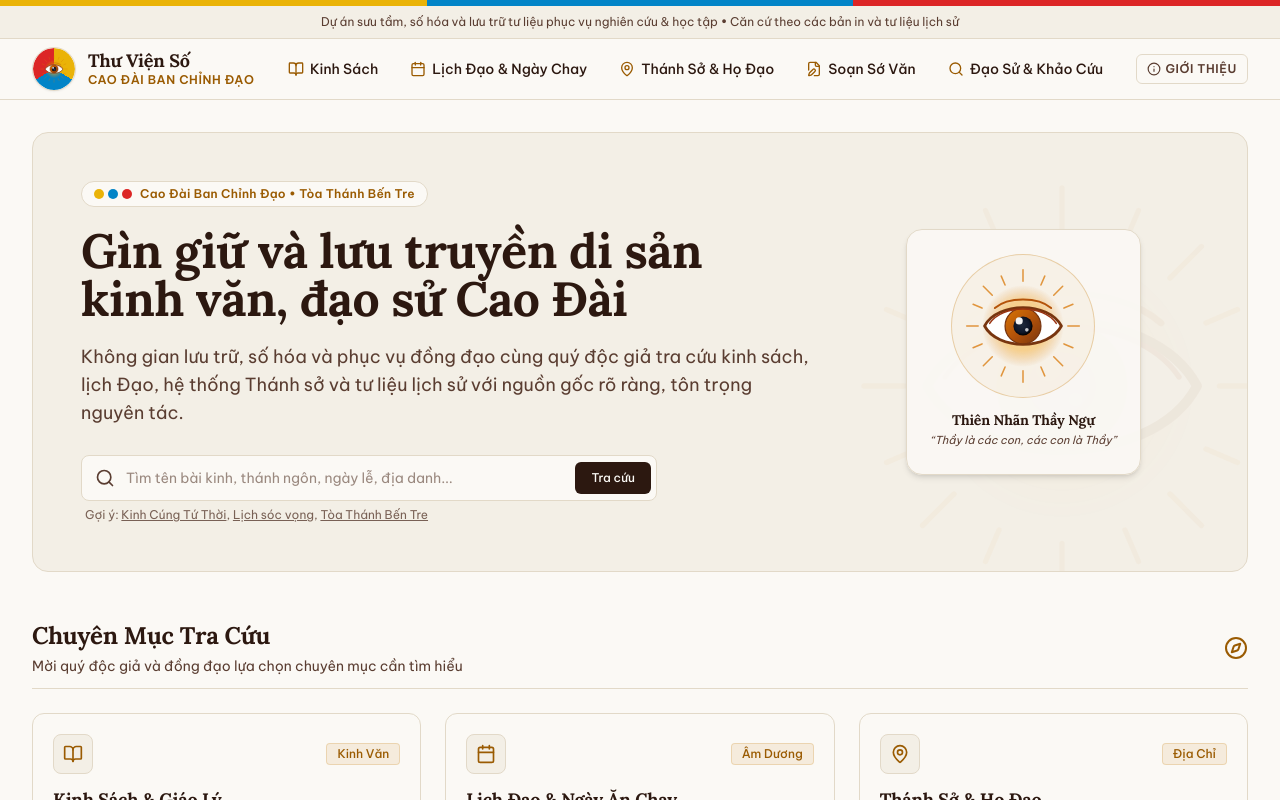
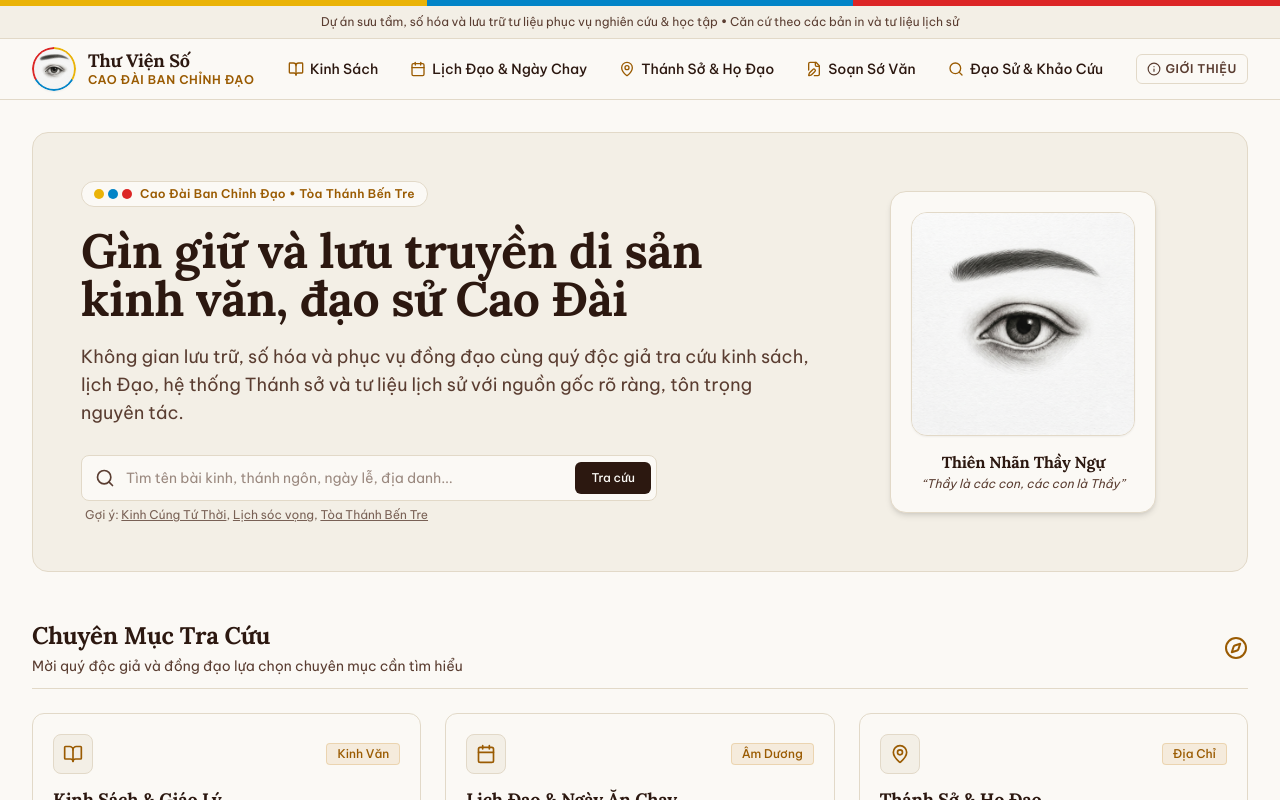
Before and after one commit to DG-Kit/CaoDai-BCD, a Next.js app in the folder apps/web/: page / in a window 1280 px wide. Shown: the top 800 px of the page. Built offline with nearby package versions, Linux system fonts and the light colour scheme.

Commit message:
feat(web): update Thien Nhan artwork with realistic pencil drawing provided by user

```diff
--- a/apps/web/src/app/page.tsx
+++ b/apps/web/src/app/page.tsx
@@ -11,7 +11,7 @@ import {
   Sparkles,
   Compass,
 } from 'lucide-react';
-import { ThienNhan } from '@/components/ThienNhan';
+import { ThienNhanPortrait } from '@/components/ThienNhan';
 
 export default function HomePage() {
   const categories = [
@@ -59,11 +59,11 @@ export default function HomePage() {
 
   return (
     <div className="space-y-12">
-      {/* Khối Banner Giới Thiệu Đầu Trang với Điểm Nhấn Thiên Nhãn & Tam Giáo */}
+      {/* Khối Banner Giới Thiệu Đầu Trang với Bức Họa Thiên Nhãn & Tam Giáo */}
       <section className="relative overflow-hidden rounded-2xl bg-heritage-parchment border border-heritage-border p-6 sm:p-10 lg:p-12 shadow-xs">
         <div className="grid grid-cols-1 lg:grid-cols-12 gap-8 items-center relative z-10">
           {/* Cột Nội Dung Bên Trái */}
-          <div className="lg:col-span-8 space-y-5">
+          <div className="lg:col-span-7 xl:col-span-8 space-y-5">
             {/* Huy hiệu 3 màu Tam Giáo */}
             <div className="inline-flex items-center space-x-2 px-3 py-1 rounded-full bg-heritage-paper border border-heritage-border text-xs font-semibold tracking-wide">
               <span className="flex space-x-1 items-center">
@@ -104,29 +104,20 @@ export default function HomePage() {
             </div>
           </div>
 
-          {/* Cột Biểu Tượng Thiên Nhãn Trang Trọng Bên Phải */}
-          <div className="lg:col-span-4 flex flex-col items-center justify-center">
-            <div className="relative p-6 rounded-2xl bg-heritage-paper/90 border border-heritage-border shadow-md flex flex-col items-center text-center">
-              {/* Vòng tròn hào quang bao quanh Thiên Nhãn */}
-              <div className="relative w-36 h-36 flex items-center justify-center">
-                <div className="absolute inset-0 rounded-full border border-heritage-gold/30 bg-heritage-gold/5 animate-pulse" />
-                <ThienNhan className="w-32 h-32 relative z-10" size={128} withAura={true} />
-              </div>
-              <div className="mt-3">
-                <span className="block font-serif font-bold text-sm text-heritage-wood">
+          {/* Cột Biểu Tượng Thiên Nhãn Tả Thực Trang Trọng Bên Phải */}
+          <div className="lg:col-span-5 xl:col-span-4 flex flex-col items-center justify-center">
+            <div className="relative p-5 rounded-2xl bg-heritage-paper border border-heritage-border shadow-md flex flex-col items-center text-center group">
+              <ThienNhanPortrait className="w-48 h-48 sm:w-56 sm:h-56" />
+              <div className="mt-3.5 space-y-0.5">
+                <span className="block font-serif font-bold text-base text-heritage-wood">
                   Thiên Nhãn Thầy Ngự
                 </span>
-                <span className="block text-[11px] text-heritage-woodLight italic mt-0.5">
+                <span className="block text-xs text-heritage-woodLight italic">
                   &ldquo;Thầy là các con, các con là Thầy&rdquo;
                 </span>
               </div>
             </div>
           </div>
-        </div>
-
-        {/* Biểu trưng Thiên Nhãn mờ chìm nghệ thuật làm watermark nền */}
-        <div className="absolute right-[-40px] bottom-[-40px] opacity-[0.04] pointer-events-none">
-          <ThienNhan className="w-[450px] h-[450px]" size={450} withAura={true} />
         </div>
       </section>
 
--- a/apps/web/src/components/ThienNhan.tsx
+++ b/apps/web/src/components/ThienNhan.tsx
@@ -1,128 +1,83 @@
 import React from 'react';
+import Image from 'next/image';
 
 interface ThienNhanProps {
   className?: string;
   size?: number;
-  withAura?: boolean;
+  rounded?: boolean;
 }
 
 /**
- * Biểu tượng Thiên Nhãn (Thánh Nhãn phát hào quang)
- * Điểm nhấn thiêng liêng và đặc trưng nhận diện tối cao của Đạo Cao Đài
+ * Biểu tượng Thiên Nhãn (Hình vẽ tả thực do người dùng cung cấp)
+ * Chân dung Thiên Nhãn linh thiêng với chân mày, mí mắt và đồng tử thanh tịnh
  */
-export function ThienNhan({ className = 'w-10 h-10', size = 48, withAura = true }: ThienNhanProps) {
+export function ThienNhan({
+  className = 'w-12 h-12',
+  size = 48,
+  rounded = false,
+}: ThienNhanProps) {
   return (
-    <svg
-      viewBox="0 0 100 100"
-      width={size}
-      height={size}
-      className={className}
-      fill="none"
-      xmlns="http://www.w3.org/2000/svg"
-      aria-label="Thiên Nhãn Cao Đài"
-      role="img"
+    <div
+      className={`relative inline-block overflow-hidden ${rounded ? 'rounded-full' : 'rounded-lg'} ${className}`}
+      style={{ width: size, height: size }}
     >
-      <defs>
-        {/* Hào quang vàng kim */}
-        <radialGradient id="auraGold" cx="50%" cy="50%" r="50%">
-          <stop offset="0%" stopColor="#FEF3C7" stopOpacity="0.8" />
-          <stop offset="60%" stopColor="#F59E0B" stopOpacity="0.4" />
-          <stop offset="100%" stopColor="#D97706" stopOpacity="0" />
-        </radialGradient>
-
-        {/* Gradient cho đồng tử mắt */}
-        <radialGradient id="pupilGrad" cx="45%" cy="45%" r="55%">
-          <stop offset="0%" stopColor="#1E293B" />
-          <stop offset="70%" stopColor="#0F172A" />
-          <stop offset="100%" stopColor="#000000" />
-        </radialGradient>
-
-        {/* Gradient cho tròng mắt */}
-        <linearGradient id="irisGrad" x1="0%" y1="0%" x2="100%" y2="100%">
-          <stop offset="0%" stopColor="#D97706" />
-          <stop offset="50%" stopColor="#B45309" />
-          <stop offset="100%" stopColor="#78350F" />
-        </linearGradient>
-      </defs>
-
-      {/* Vầng hào quang tỏa sáng (Tia sáng quanh Thiên Nhãn) */}
-      {withAura && (
-        <g stroke="#D97706" strokeWidth="1.2" opacity="0.75" strokeLinecap="round">
-          {/* Các tia hào quang chính tỏa 16 hướng */}
-          <line x1="50" y1="6" x2="50" y2="15" />
-          <line x1="50" y1="94" x2="50" y2="85" />
-          <line x1="6" y1="50" x2="15" y2="50" />
-          <line x1="94" y1="50" x2="85" y2="50" />
-
-          <line x1="19" y1="19" x2="26" y2="26" />
-          <line x1="81" y1="81" x2="74" y2="74" />
-          <line x1="19" y1="81" x2="26" y2="74" />
-          <line x1="81" y1="19" x2="74" y2="26" />
-
-          {/* Tia phụ xen kẽ */}
-          <line x1="33" y1="11" x2="36" y2="18" />
-          <line x1="67" y1="11" x2="64" y2="18" />
-          <line x1="33" y1="89" x2="36" y2="82" />
-          <line x1="67" y1="89" x2="64" y2="82" />
-          <line x1="11" y1="33" x2="18" y2="36" />
-          <line x1="11" y1="67" x2="18" y2="64" />
-          <line x1="89" y1="33" x2="82" y2="36" />
-          <line x1="89" y1="67" x2="82" y2="64" />
-        </g>
-      )}
-
-      {/* Vùng mây / ánh hào quang nền */}
-      <circle cx="50" cy="50" r="32" fill="url(#auraGold)" />
-
-      {/* Khuôn mắt Thiên Nhãn (Mắt trái trang nghiêm) */}
-      {/* Lòng trắng */}
-      <path
-        d="M20 50 C30 31, 70 31, 80 50 C70 69, 30 69, 20 50 Z"
-        fill="#FFFFFF"
-        stroke="#78350F"
-        strokeWidth="2.2"
-        strokeLinejoin="round"
+      <Image
+        src="/images/thien-nhan.jpg"
+        alt="Thiên Nhãn Cao Đài"
+        fill
+        sizes={`${size}px`}
+        className="object-cover object-center"
+        priority
       />
-
-      {/* Tròng đen / Con ngươi mắt */}
-      <circle cx="50" cy="50" r="14" fill="url(#irisGrad)" stroke="#78350F" strokeWidth="1" />
-
-      {/* Đồng tử đen trung tâm */}
-      <circle cx="50" cy="50" r="7.5" fill="url(#pupilGrad)" />
-
-      {/* Ánh sáng phản chiếu linh thiêng (Điểm sáng trong mắt Thầy) */}
-      <circle cx="47" cy="46" r="2.8" fill="#FFFFFF" opacity="0.95" />
-      <circle cx="53" cy="53" r="1.4" fill="#FFFFFF" opacity="0.75" />
-
-      {/* Mí mắt trên và nét vẽ thanh thoát */}
-      <path
-        d="M24 48 C34 33, 66 33, 76 48"
-        fill="none"
-        stroke="#9A3412"
-        strokeWidth="1.2"
-        strokeLinecap="round"
-      />
-      <path
-        d="M28 36 C38 27, 62 27, 72 36"
-        fill="none"
-        stroke="#B45309"
-        strokeWidth="1.5"
-        strokeLinecap="round"
-      />
-    </svg>
+    </div>
   );
 }
 
 /**
- * Huy hiệu Tam Giáo Cao Đài (Vàng - Xanh - Đỏ) kết hợp Thiên Nhãn
- * Biểu tượng toàn vẹn của Đạo Cao Đài
+ * Bức họa Thiên Nhãn đầy đủ (Bao gồm chân mày và chất giấy mỹ thuật)
+ * Dùng cho các vị trí trang trọng như Hero section, trang giới thiệu
+ */
+export function ThienNhanPortrait({
+  className = 'w-44 h-44',
+}: {
+  className?: string;
+}) {
+  return (
+    <div className={`relative overflow-hidden rounded-2xl shadow-sm border border-heritage-border bg-heritage-paper ${className}`}>
+      <Image
+        src="/images/thien-nhan.jpg"
+        alt="Thiên Nhãn Thầy Ngự - Cao Đài Ban Chỉnh Đạo"
+        fill
+        sizes="(max-width: 768px) 160px, 200px"
+        className="object-cover object-center hover:scale-105 transition-transform duration-500"
+        priority
+      />
+    </div>
+  );
+}
+
+/**
+ * Huy hiệu Tam Giáo Cao Đài (Vàng - Xanh - Đỏ) kết hợp bức họa Thiên Nhãn
+ * Biểu tượng toàn vẹn nhận diện trên Header và Footer
  */
 export function CaoDaiEmblem({ className = 'w-12 h-12' }: { className?: string }) {
   return (
-    <div className={`relative flex items-center justify-center rounded-full p-1 bg-heritage-paper shadow-sm border border-heritage-border ${className}`}>
+    <div
+      className={`relative flex items-center justify-center rounded-full p-0.5 bg-heritage-paper shadow-sm shrink-0 ${className}`}
+    >
       {/* Vòng tròn viền 3 màu Tam Giáo (Vàng: Thái Thanh / Xanh: Thượng Thanh / Đỏ: Ngọc Thanh) */}
       <div className="absolute inset-0 rounded-full border-2 border-transparent [background:conic-gradient(#EAB308_0deg_120deg,#0284C7_120deg_240deg,#DC2626_240deg_360deg)_border-box] [mask:linear-gradient(#fff_0_0)_padding-box,linear-gradient(#fff_0_0)] [mask-composite:exclude]" />
-      <ThienNhan className="w-full h-full relative z-10 p-0.5" />
+
+      {/* Ảnh Thiên Nhãn cắt tròn cân đối ở tâm */}
+      <div className="relative w-full h-full rounded-full overflow-hidden">
+        <Image
+          src="/images/thien-nhan.jpg"
+          alt="Thiên Nhãn"
+          fill
+          sizes="48px"
+          className="object-cover object-[50%_52%] scale-110"
+        />
+      </div>
     </div>
   );
 }
```
Also changed, not shown: apps/web/public/images/thien-nhan.jpg (added), 1 other file (tests, documents, lock files or other folders).
